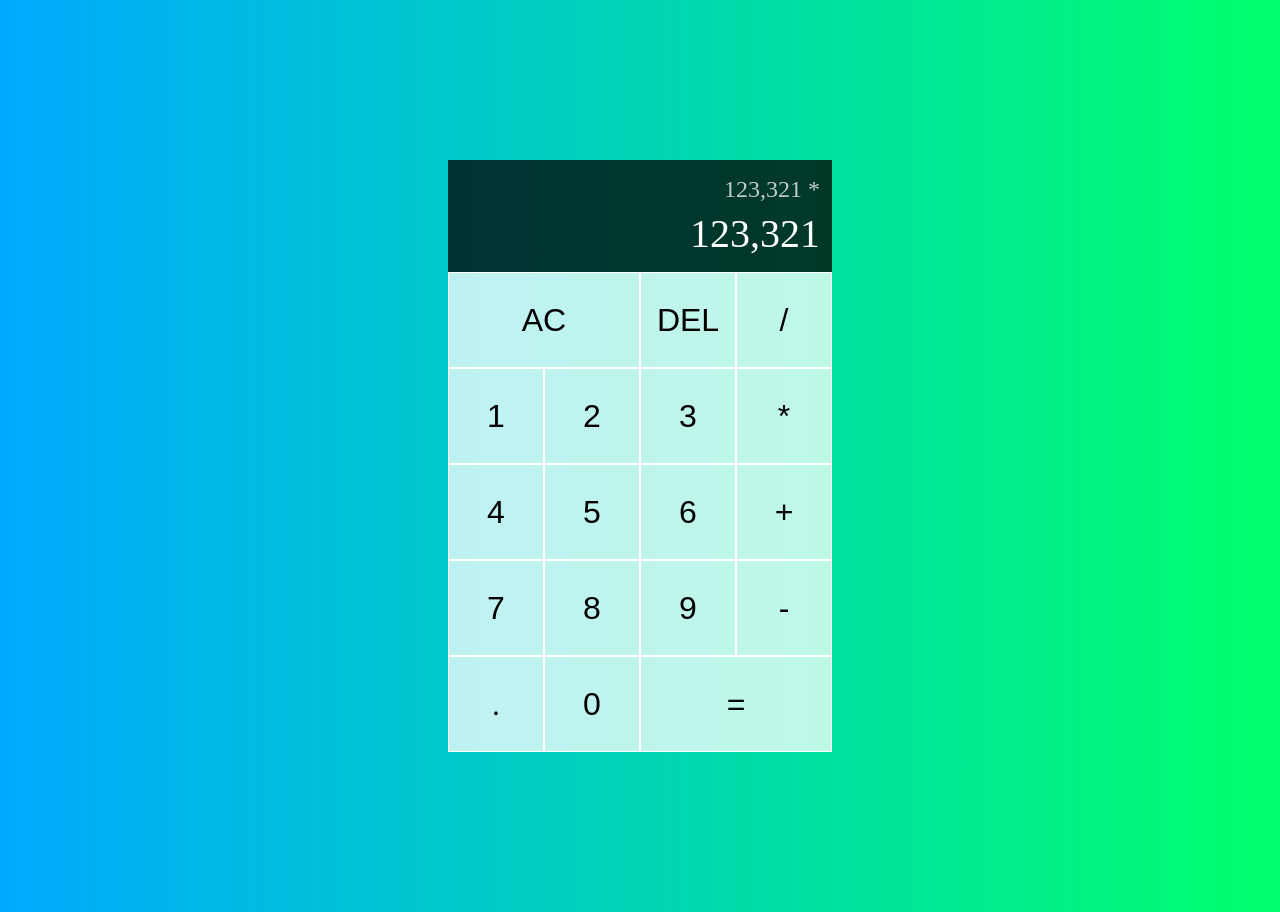
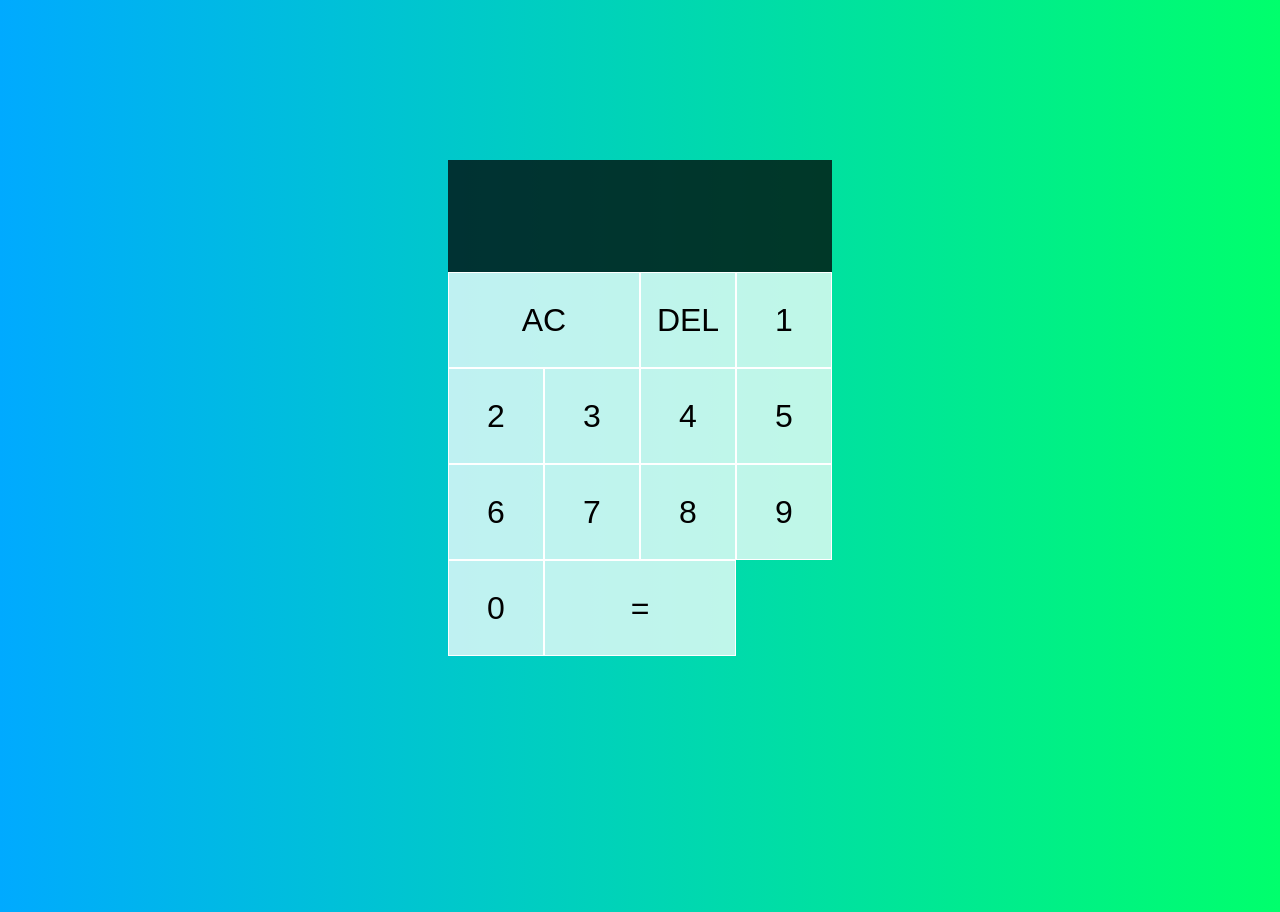
Before and after one commit to aaburzak/react-calculator, a React (Create React App) app: page / in a window 1280 px wide. Built offline with nearby package versions, Linux system fonts and the light colour scheme.

Commit message:
began working on functionality of buttons, added digitButtons

```diff
--- a/src/App.js
+++ b/src/App.js
@@ -1,33 +1,63 @@
-import "./styles.css"
+import { useReducer } from "react";
+import DigitButton from "./DigitButton";
+import "./styles.css";
+
+export const ACTIONS = {
+  ADD_DIGIT: 'add-digit',
+  CHOOSE_OPERATION: 'choose-operation',
+  CLEAR: 'clear',
+  DELETE_DIGIT: 'delete-digit',
+  EVALUATE: 'evaluate'
+
+};
 
 
+
+
+function reducer(state,{ type, payload }){
+  switch (type) {
+    case ACTIONS.ADD_DIGIT:
+      return {
+        ...state,
+        currentOperand: `${state.currentOperand || ""}${payload.digit}`
+      }
+    }
+}
+
 function App() {
+  const [{currentOperand, previousOPerand, operation}, dispatch] = useReducer(
+    reducer,
+    {}
+  )
+
+  // dispatch({ type: ACTIONS.ADD_DIGIT, payload: { digit: 1}})
   return (
     <div className="calculator-grid">
       <div className="output">
-        <div className="previous-operand">123,321 *</div>
-        <div className="current-operand">123,321</div>
+        <div className="previous-operand">{previousOPerand} {operation}</div>
+        <div className="current-operand">{currentOperand}</div>
       </div>
       <button className="span-two">AC</button>
       <button>DEL</button>
-      <button>/</button>
-      <button>1</button>
-      <button>2</button>
-      <button>3</button>
-      <button>*</button>
-      <button>4</button>
-      <button>5</button>
-      <button>6</button>
-      <button>+</button>
-      <button>7</button>
-      <button>8</button>
-      <button>9</button>
-      <button>-</button>
-      <button>.</button>
-      <button>0</button>
+      {/* <DigitButton digit="/" dispatch={dispatch} /> */}
+      <DigitButton digit="1" dispatch={dispatch} />
+      <DigitButton digit="2" dispatch={dispatch} />
+      <DigitButton digit="3" dispatch={dispatch} />
+      {/* <DigitButton digit="*" dispatch={dispatch} /> */}
+      <DigitButton digit="4" dispatch={dispatch} />
+      <DigitButton digit="5" dispatch={dispatch} />
+      <DigitButton digit="6" dispatch={dispatch} />
+      {/* <DigitButton digit="+" dispatch={dispatch} /> */}
+      <DigitButton digit="7" dispatch={dispatch} />
+      <DigitButton digit="8" dispatch={dispatch} />
+      <DigitButton digit="9" dispatch={dispatch} />
+      {/* <DigitButton digit="-" dispatch={dispatch} /> */}
+      {/* <DigitButton digit="." dispatch={dispatch} /> */}
+      <DigitButton digit="0" dispatch={dispatch} />
+
       <button className="span-two">=</button>
     </div>
-  );
-}
+  )
+};
 
 export default App;
--- /dev/null
+++ b/src/DigitButton.js
@@ -0,0 +1,5 @@
+import { ACTIONS } from './App'
+
+export default function DigitButton({ dispatch, digit }){
+    return <button onClick={() => dispatch ({ type: ACTIONS.ADD_DIGIT, payload: { digit } })}>{digit}</button>
+}
```
